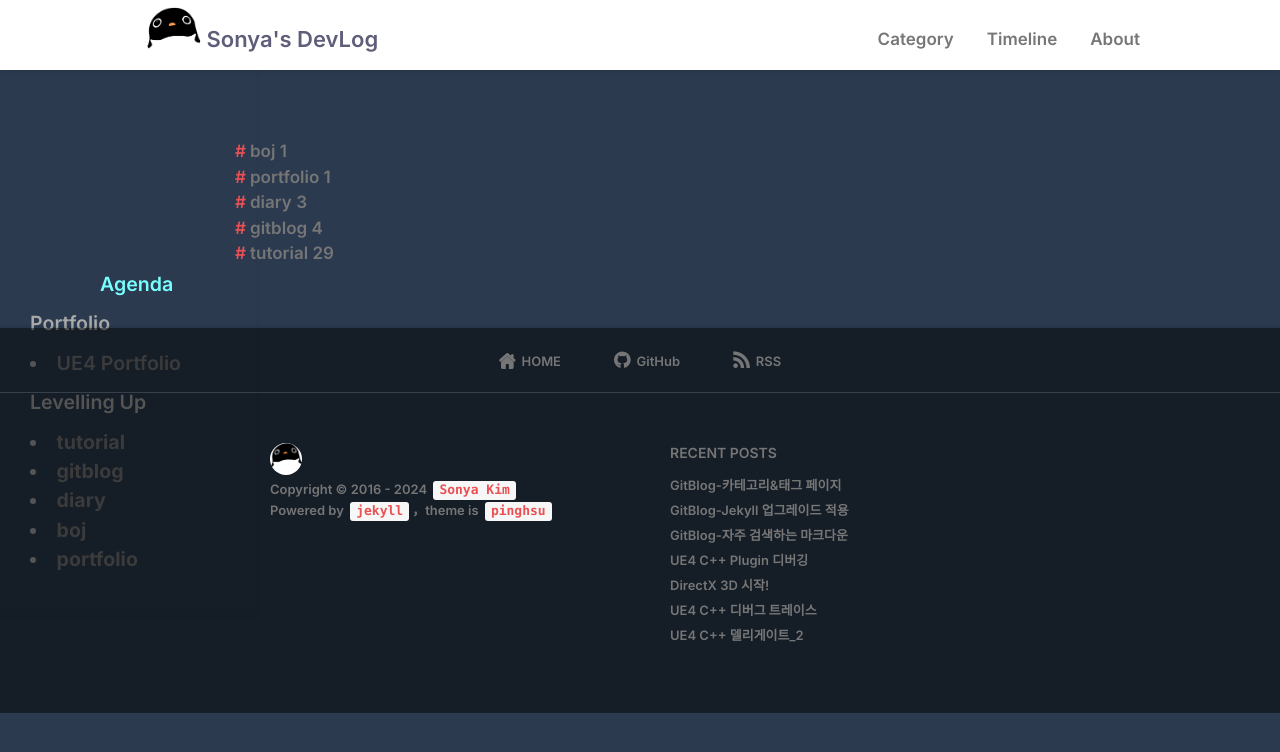
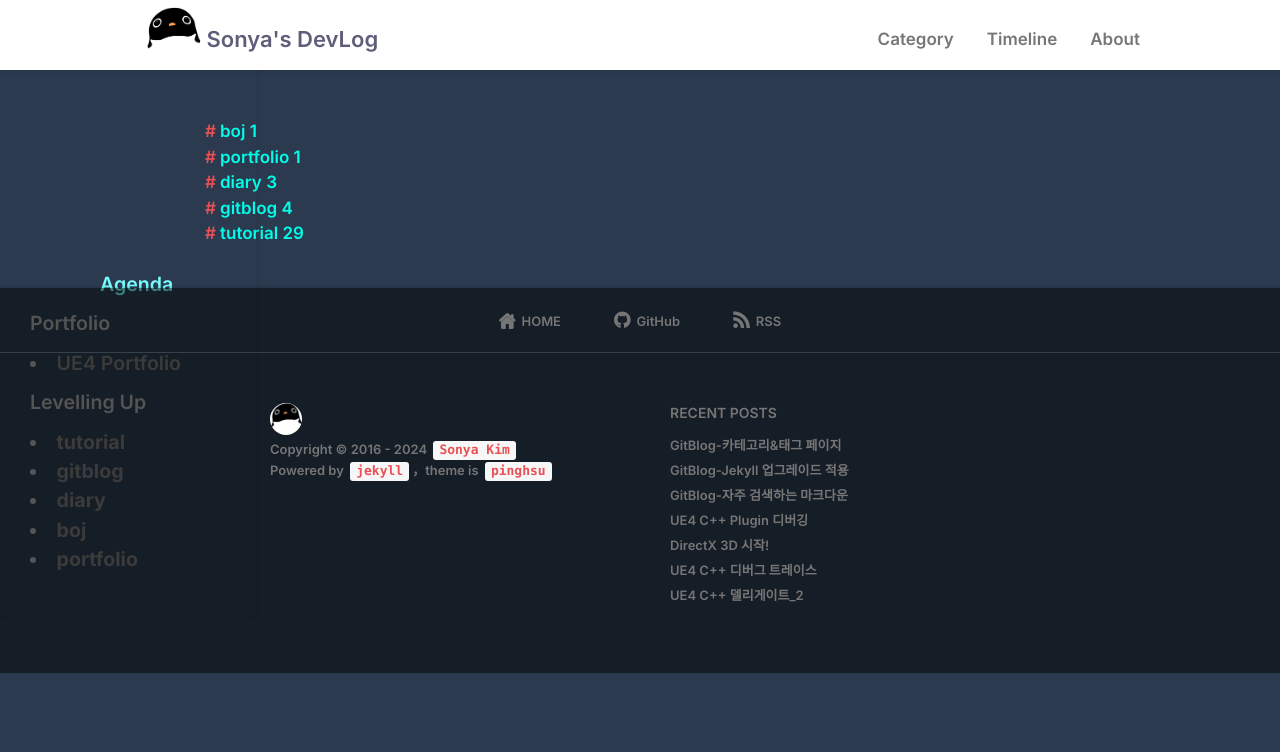
Before and after one commit to ssonsonya/ssonsonya.github.io, a Jekyll site: the page built from categories.html, in a window 1280 px wide. Shown: the top 752 px of the page. Built offline with Jekyll 4.4.1, drawn with Linux system fonts in a browser that asks for light colours; nearby versions of some CDN libraries; some web fonts are replaced; comment, search, counter and statistics services are not loaded.

Commit message:
[ Network ] fixing archive page

```diff
--- a/categories.html
+++ b/categories.html
@@ -1,6 +1,7 @@
 ---
 layout: default
 ---
+
 {% assign categories_max = 0 %}
 {% for category in site.categories %}
   {% if category[1].size > categories_max %}
@@ -11,8 +12,6 @@
 <div class="main-content archive-page clearfix">
     <div class="category-item">
         <div class="post-lists">
-            <div class="post-lists-body">
-                <ul class="taxonomy_index">
             {% for i in (1..categories_max) %}
             {% for category in site.categories %}
             {% if category[1].size == i %}
@@ -23,8 +22,6 @@
             {% endif %}
             {% endfor %}
             {% endfor %}
-                </ul>
         </div>
     </div>
 </div>
-</div>
```
Also changed, not shown: style/css/style.min.css. Lines whose indentation alone changed are shown as unchanged.
